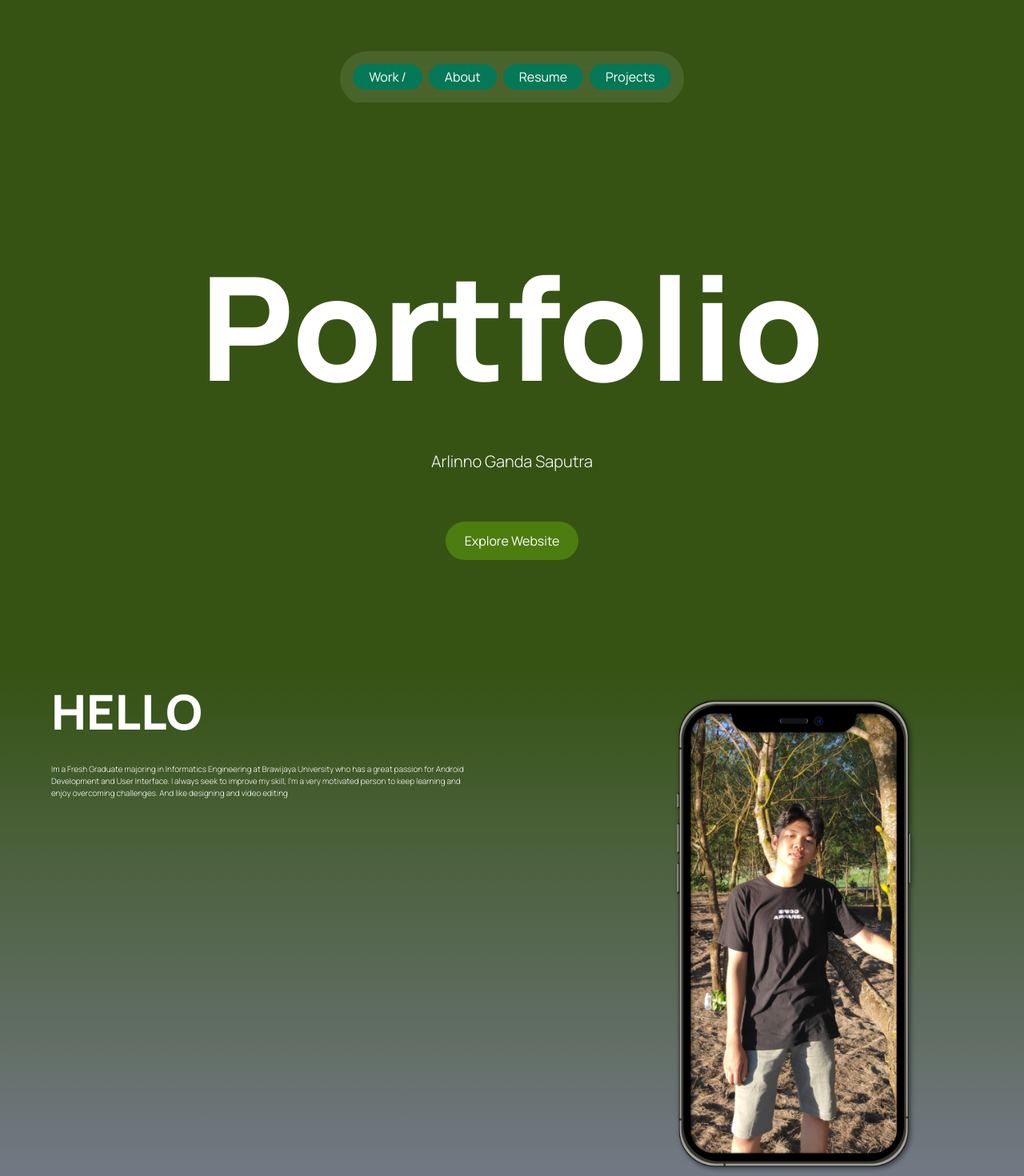
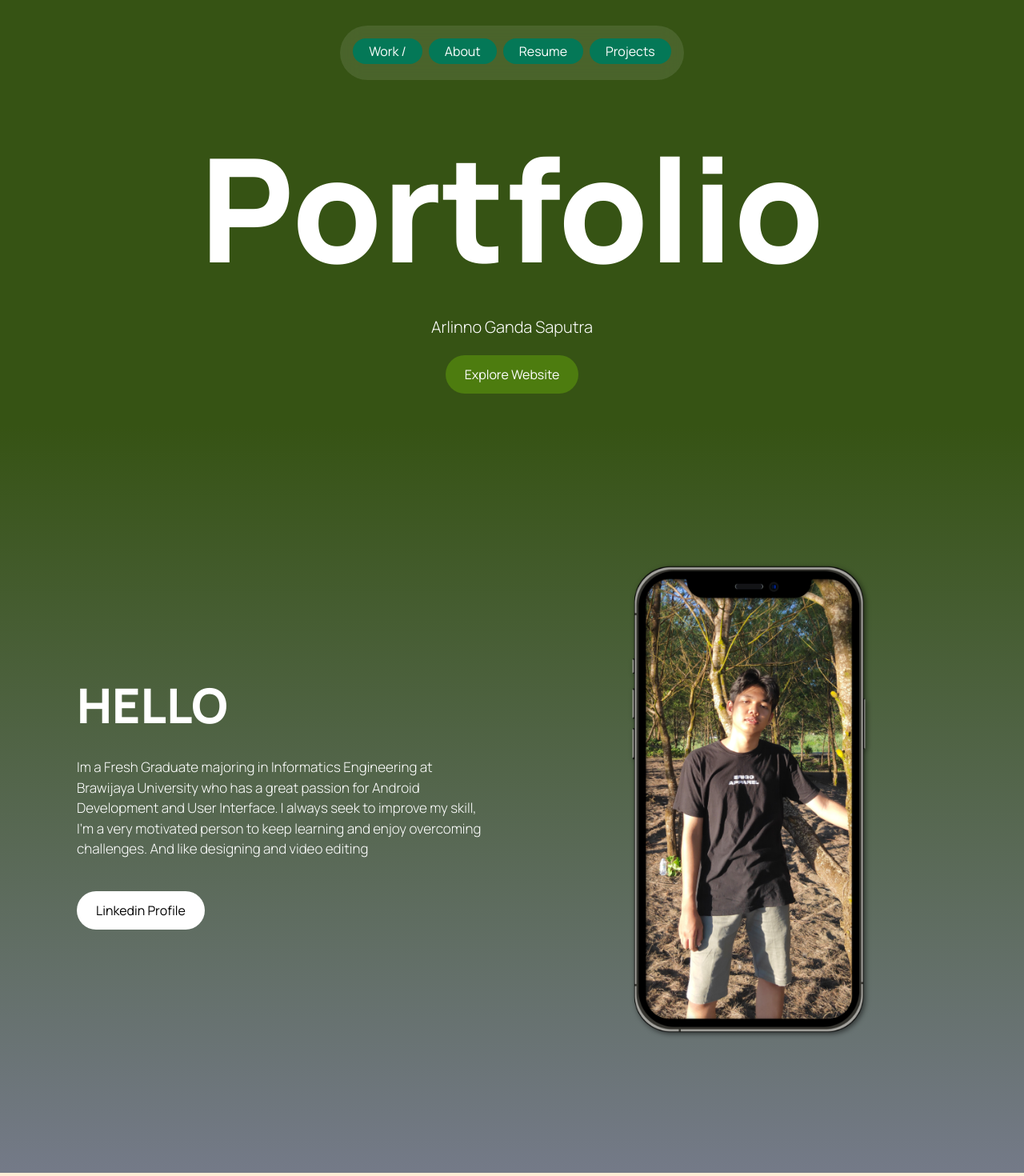
Before and after one commit to zeph1re/portfolio, a Next.js app: page / in a window 1280 px wide. Shown: the top 1470 px of the page at 80% size. Built offline with nearby package versions, Linux system fonts and the light colour scheme.

Commit message:
add link direction for custom button

```diff
--- a/app/globals.css
+++ b/app/globals.css
@@ -55,11 +55,11 @@
 }
 
 .hero_title {
-  @apply 2xl:text-[400px] sm:text-[180px] text-[50px] font-extrabold text-center text-white;
+  @apply 2xl:text-[360px] sm:text-[180px] text-[50px] font-extrabold text-center text-white;
 }
 
 .hero_subtitle {
-  @apply 2xl:text-[100px] sm:text-[20px] text-center font-light mt-5 text-white;
+  @apply 2xl:text-[80px] sm:text-[20px] text-center font-light text-white;
 }
 
 .hero__image-container {
@@ -78,7 +78,7 @@
 /* START: Home styles */
 
 .home {
-  @apply flex 2xl:flex-row flex-col gap-5 relative z-0 max-w-[1920px] mx-auto bg-gradient-to-b from-lime-900 to-grey;
+  @apply flex 2xl:flex-row flex-col gap-5 relative z-0 max-w-[1920px] padding-x py-36 mx-auto bg-gradient-to-b from-lime-900 to-grey;
 }
 
 .home_padding {
@@ -94,7 +94,7 @@
 }
 
 .home_subtitle {
-  @apply 2xl:text-[20px] sm:text-[10px] pr-10 font-light mt-5 text-white;
+  @apply 2xl:text-[25px] sm:text-[17px] pr-10 font-light mt-5 text-white;
 }
 
 .home_image {
--- a/components/CustomButton.tsx
+++ b/components/CustomButton.tsx
@@ -1,14 +1,17 @@
 'use client';
 
 import { CustomButtonProps } from '@/types';
+import Link from 'next/link';
 import React from 'react';
 
-function CustomButton({ title, containerStyles, handleClick }: CustomButtonProps) {
+function CustomButton({ title, containerStyles, link }: CustomButtonProps) {
   return (
     <>
-      <button disabled={false} type={'button'} className={`custom-btn ${containerStyles}`} onClick={handleClick}>
-        <span className="flex-1">{title}</span>
-      </button>
+      <Link href={`${link}`} className={`custom-btn ${containerStyles}`}>
+        <button disabled={false} type={'button'}>
+          <span className="flex-1">{title}</span>
+        </button>
+      </Link>
     </>
   );
 }
--- a/components/CustomHeader.tsx
+++ b/components/CustomHeader.tsx
@@ -5,10 +5,10 @@ function Header() {
   const handleClick = () => {};
 
   return (
-    <div className="py-10 bg-lime-900">
+    <div className="bg-lime-900 pt-2">
       <div className="container mx-auto px-4 self-end text-white ">
         <div className="flex justify-center p-6">
-          <div className="rounded-full py-3 fixed backdrop-blur-md bg-white/10 hover:z-50 ">
+          <div className="rounded-full py-3  backdrop-blur-md bg-white/10 hover:z-50 ">
             <div className="flex flex-row gap-2 mx-4 my-1 h-9 ">
               <Link href="/">
                 <button className="rounded-full p-1 bg-emerald-700  hover:-translate-y-1 hover:scale-105 px-5 delay-200 transition ease-in-out">Work /</button>
--- a/components/Hero.tsx
+++ b/components/Hero.tsx
@@ -6,17 +6,15 @@ import { CustomButton } from '.';
 import Header from './CustomHeader';
 
 function Hero() {
-  const handleScroll = () => {};
-
   return (
     <>
       <Header></Header>
       <div className="hero">
-        <div className="flex-2 py-36 padding-x ">
+        <div className="flex-2 padding-x ">
           <h1 className="hero_title">Portfolio</h1>
           <p className="hero_subtitle">Arlinno Ganda Saputra</p>
-          <div className="flex mt-5 justify-center">
-            <CustomButton title="Explore Website" containerStyles="bg-lime-700 text-white rounded-full mt-10" handleClick={handleScroll} />
+          <div className="flex mb-10 justify-center">
+            <CustomButton title="Explore Website" containerStyles="bg-lime-700 text-white rounded-full mt-5" link="/about" />
           </div>
         </div>
       </div>
--- a/components/Home.tsx
+++ b/components/Introduction.tsx
@@ -1,16 +1,26 @@
+'use client';
+
 import React from 'react';
 import Image from 'next/image';
+import Link from 'next/link';
+import { CustomButton } from '.';
+import { link } from 'fs';
+import { useNavigate } from 'react-router-dom';
 
-function Home() {
+function Introduction() {
+  const linkedinUrl = 'https://www.linkedin.com/in/gandasaputra/';
   return (
     <div className="home">
       <div className="flex flex-row ">
-        <div className="flex-1 flex-column padding-x">
+        <div className="flex-1 flex-column 2xl:ps-36 ps-8 my-auto">
           <h1 className="home_title">HELLO</h1>
           <p className="home_subtitle">
             Im a Fresh Graduate majoring in Informatics Engineering at Brawijaya University who has a great passion for Android Development and User Interface. I always seek to improve my skill, I’m a very motivated person to keep learning
             and enjoy overcoming challenges. And like designing and video editing
           </p>
+          <div className="flex justify-start">
+            <CustomButton title="Linkedin Profile" containerStyles="bg-white text-black rounded-full mt-10" link={linkedinUrl} />
+          </div>
         </div>
         <div className="flex-1">
           <div className="home_image flex justify-center">
@@ -22,4 +32,4 @@ function Home() {
   );
 }
 
-export default Home;
+export default Introduction;
--- a/components/index.ts
+++ b/components/index.ts
@@ -1,7 +1,7 @@
 import Hero from './Hero';
 import CustomButton from './CustomButton';
 import Footer from './Footer';
-import About from './Home';
+import About from './Introduction';
 import Header from './CustomHeader';
 
 export { Hero, CustomButton, Footer, About };
--- a/types/index.ts
+++ b/types/index.ts
@@ -3,7 +3,7 @@ import { MouseEventHandler } from 'react';
 export interface CustomButtonProps {
   title: string;
   containerStyles?: string;
-  handleClick?: MouseEventHandler<HTMLButtonElement>;
+  link?: string;
 }
 
 export interface SpotifyButtonProps {
```
